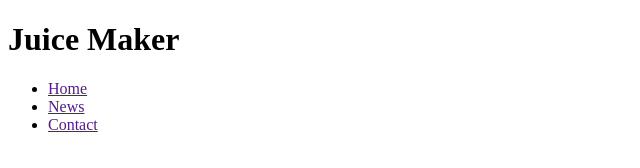
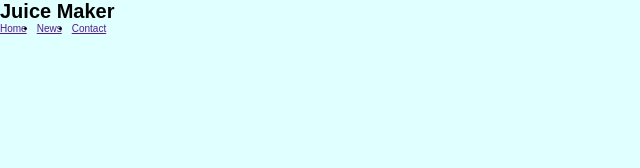
Before and after one commit to SamCodesK/Juice_Web, a plain HTML site: page index.html in a window 1280 px wide. Shown: the whole page, without its empty margins (0-640 px from the left). Drawn offline with Linux system fonts and the light colour scheme.

Commit message:
new background color

```diff
--- a/index.html
+++ b/index.html
@@ -3,15 +3,16 @@
 <head>
     <meta charset="UTF-8">
     <meta name="viewport" content="width=device-width, initial-scale=1.0">
+    <link rel="stylesheet" href="styles.css">
     <title>Juice Web</title>
 </head>
 <body>
-    <header>
+    <header grid grid--2--cols>
         <h1>
             Juice Maker
         </h1>
         <nav>
-            <ul>
+            <ul class="header-ul">
                 <li><a href="">Home</a></li>
                 <li><a href="">News</a></li>
                 <li><a href="">Contact</a></li>
--- a/styles.css
+++ b/styles.css
@@ -3,3 +3,26 @@
     margin: 0;
     padding: 0;
 }
+
+html {
+    font-size: 62.5%;
+}
+
+body {
+    font-family: sans-serif;
+    background-color: lightcyan;
+}
+
+.grid {
+    display: grid;
+}
+
+.grid--2--cols {
+    grid-template-columns: 1fr 1fr;
+}
+
+
+.header-ul {
+    display: flex;
+    gap: 1rem;
+}
```
